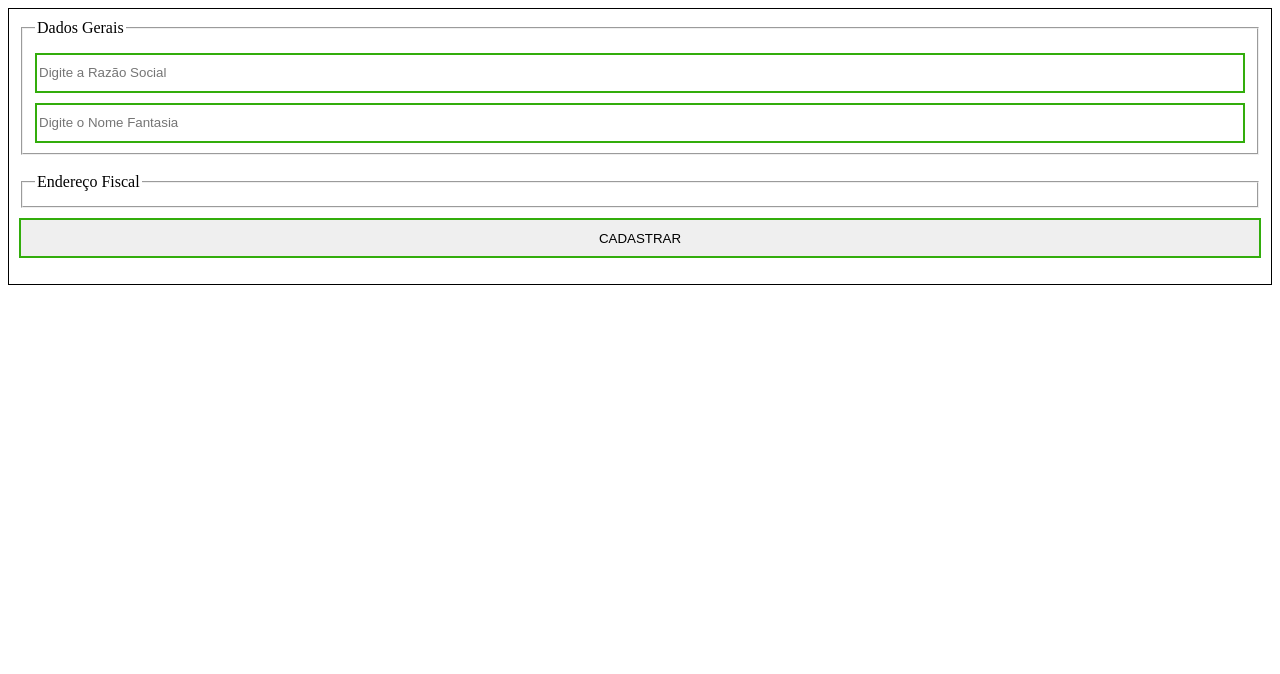
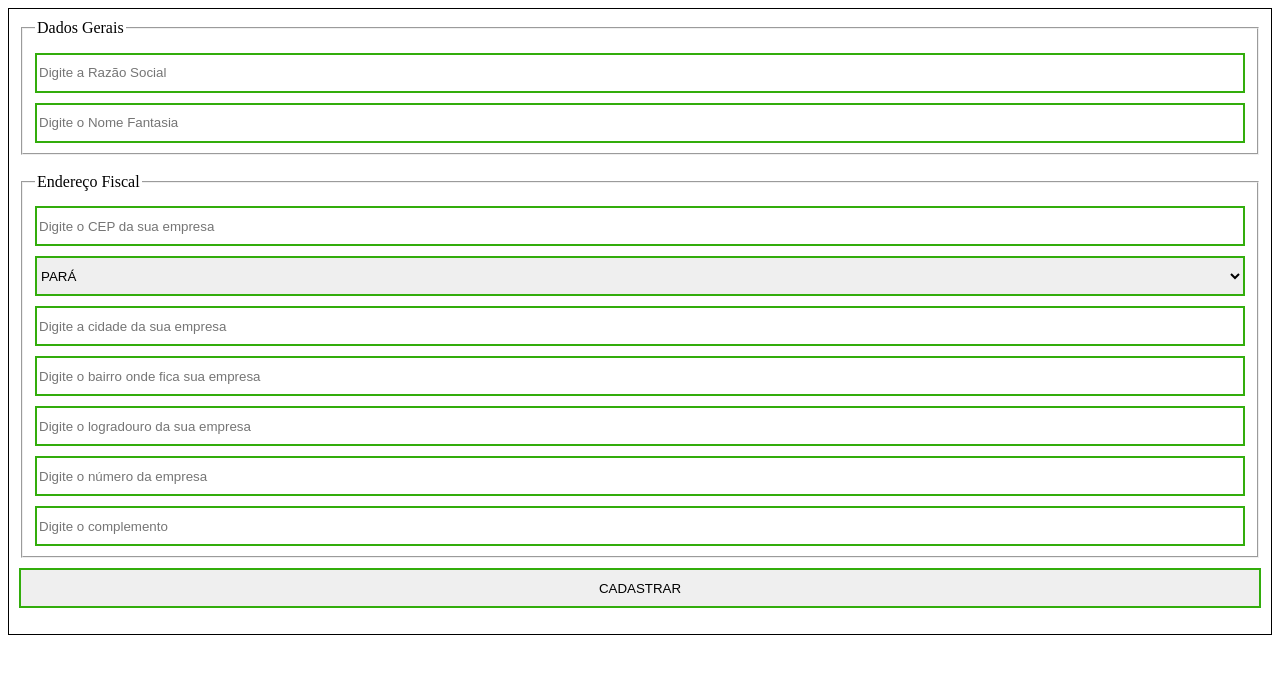
Before and after one commit to developerluanramos/stock-control-pure-html-css-js, a plain HTML site: page index.html in a window 1280 px wide. Drawn offline with Linux system fonts and the light colour scheme.

Commit message:
adiciona o endereço fiscal

```diff
--- a/index.html
+++ b/index.html
@@ -7,7 +7,7 @@
 			color: brown;
 		}
 
-		input {
+		input, select {
 			border: solid 2px rgb(50, 173, 12);
 			margin-top: 10px;
 			height: 40px;
@@ -19,6 +19,8 @@
 			padding: 10 10 10 10;
 			margin: auto;
 		}
+
+
 	</style>
 </head>
 
@@ -47,6 +49,45 @@
 			<br>
 			<fieldset>
 				<legend>Endereço Fiscal</legend>
+				<input
+					placeholder="Digite o CEP da sua empresa"
+					type="text"
+					name="cep"
+					id="identity_cep">
+				<select name="uf" id="identity_uf">
+					<option value="PA">PARÁ</option>
+					<option value="AM">AMAZONAS</option>
+					<option value="SP">SÃO PAULO</option>
+				</select>
+				<input
+					placeholder="Digite a cidade da sua empresa"
+					type="text"
+					name="cidade"
+					id="identity_cidade">
+
+				<input
+					placeholder="Digite o bairro onde fica sua empresa"
+					type="text"
+					name="bairro"
+					id="identity_bairro">
+
+				<input
+					placeholder="Digite o logradouro da sua empresa"
+					type="text"
+					name="logradouro"
+					id="identity_logradouro">
+
+				<input
+					placeholder="Digite o número da empresa"
+					type="text"
+					name="numero"
+					id="identity_numero">
+
+				<input
+					placeholder="Digite o complemento"
+					type="text"
+					name="complemento"
+					id="identity_complemento">
 			</fieldset>
 			<input type="submit" value="CADASTRAR">
 		</form>
```
